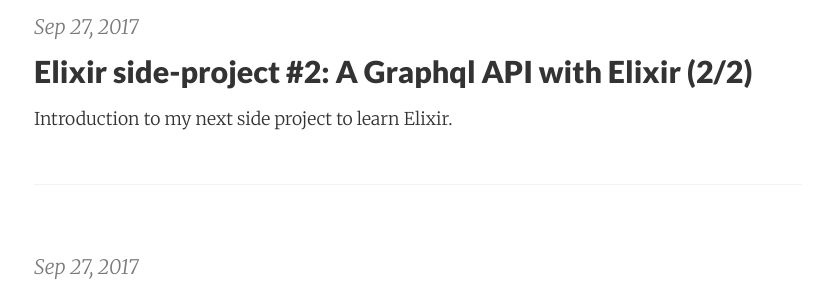
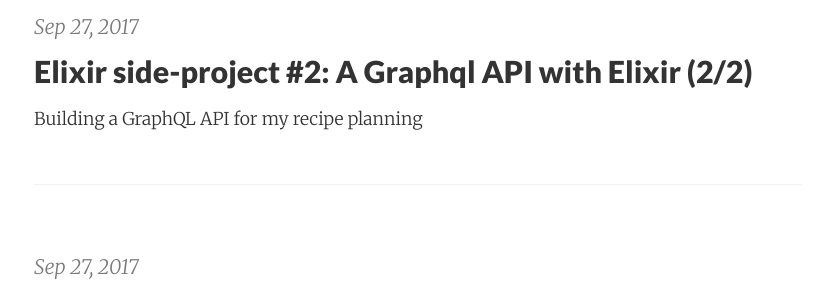
Before and after one commit to adri/adri.github.io, a Jekyll site: the page built from index.html, in a window 1280 px wide. Shown: the part 133-431 px from the top of the page, without its empty margins (222-1042 px from the left). Built offline with Jekyll 4.4.1, drawn with Linux system fonts in a browser that asks for light colours; nearby versions of some CDN libraries; the list of posts is cut into pages by our own code; comment, search, counter and statistics services are not loaded.

Commit message:
Autocommit from wiki

```diff
--- a/_posts/2017-09-27-learning-elixir-second-side-project-part2.md
+++ b/_posts/2017-09-27-learning-elixir-second-side-project-part2.md
@@ -1,7 +1,7 @@
 ---
 layout: post
 title: "Elixir side-project #2: A Graphql API with Elixir (2/2)"
-summary: Introduction to my next side project to learn Elixir.
+summary: Building a GraphQL API for my recipe planning
 categories: elixir, side-project, graphql, react, next.js
 image: https://user-images.githubusercontent.com/133832/30913555-ede256ac-a390-11e7-8f3a-b8e70b00e702.png
 published: true
```
